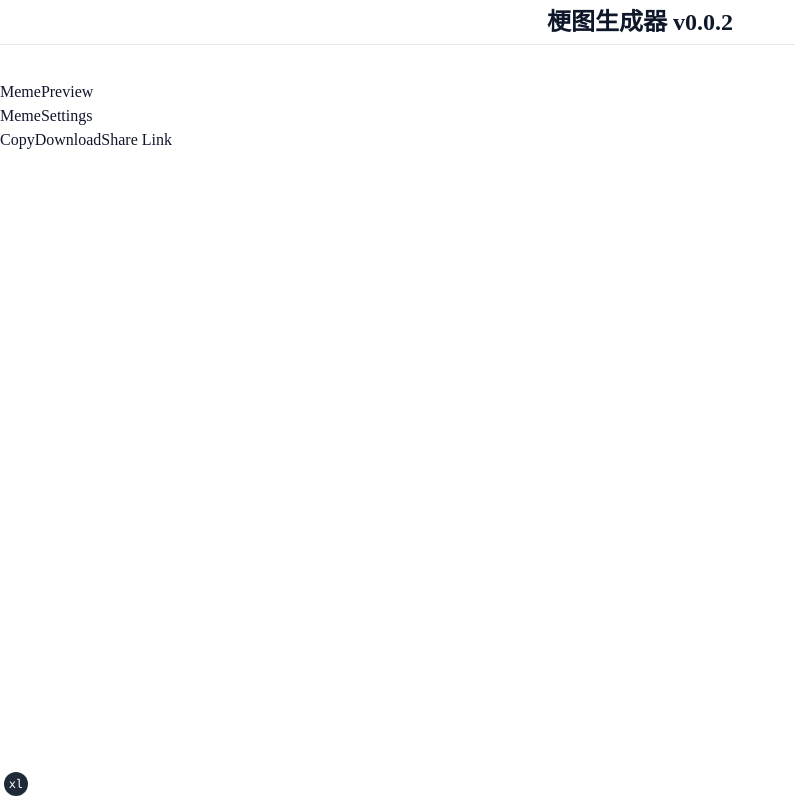
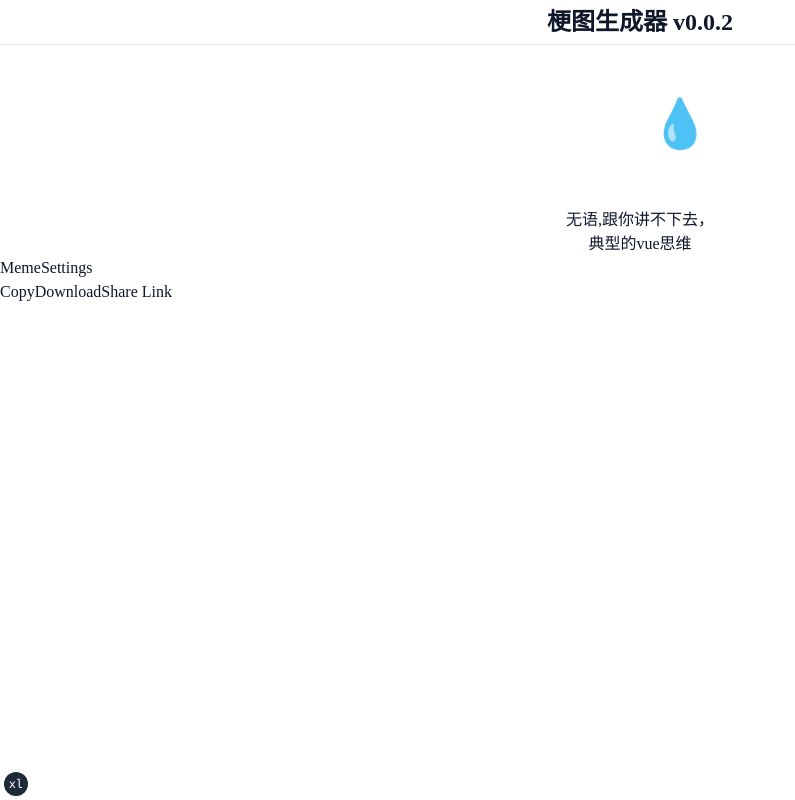
Before and after one commit to screw-hand/meme-tech-mind, a Next.js app: page / in a window 1280 px wide. Shown: the whole page, without its empty margins (0-795 px from the left). Built offline with nearby package versions, Linux system fonts and the light colour scheme; some icons are missing.

Commit message:
feat: meme-preview

```diff
--- a/components/meme-preview.tsx
+++ b/components/meme-preview.tsx
@@ -1,9 +1,40 @@
+import { Icon } from "@iconify/react"
+
 import { MemeSettingsType } from "@/types/meme-settings"
+import ICON_LIST from "@/config/iconify-skill-icon-list"
 
 interface MemePreviewProps {
   settings: MemeSettingsType
 }
 
+const ICONIFY_TYPE_PREFIX = "skill-icons:"
+
 export function MemePreview({ settings }: MemePreviewProps) {
-  return <div>MemePreview</div>
+  const getIconifyIconName = (name: string) => {
+    let iconName = name
+    let result = `${ICONIFY_TYPE_PREFIX}${iconName}`
+    const filterIconifyList = ICON_LIST.filter((x) => x.includes(name))
+    if (filterIconifyList?.length > 0) {
+      iconName = filterIconifyList[0]
+    }
+    result = `${ICONIFY_TYPE_PREFIX}${iconName}`
+    console.log("getIconifyIconName", result)
+    return result
+  }
+
+  return (
+    <div className="meme-preview flex items-center justify-center">
+      <div className="relative mx-auto text-center">
+        <Icon
+          icon={getIconifyIconName(settings.source)}
+          className="mx-auto text-center text-9xl"
+        />
+        <span className="absolute right-1 top-[20px] text-5xl">💧</span>
+        <p>
+          无语,跟你讲不下去，
+          <br /> 典型的{settings.target}思维
+        </p>
+      </div>
+    </div>
+  )
 }
```
